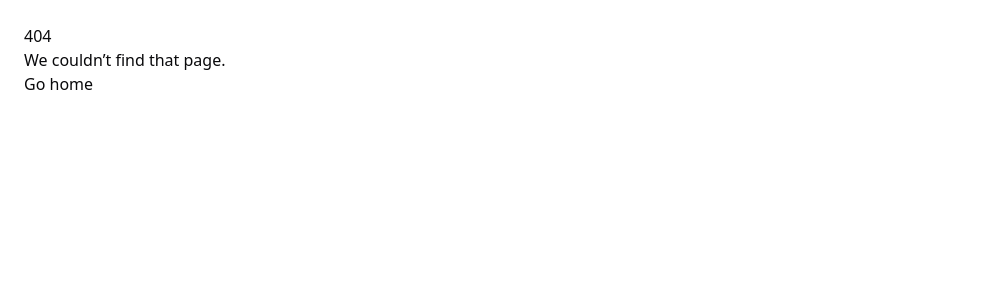
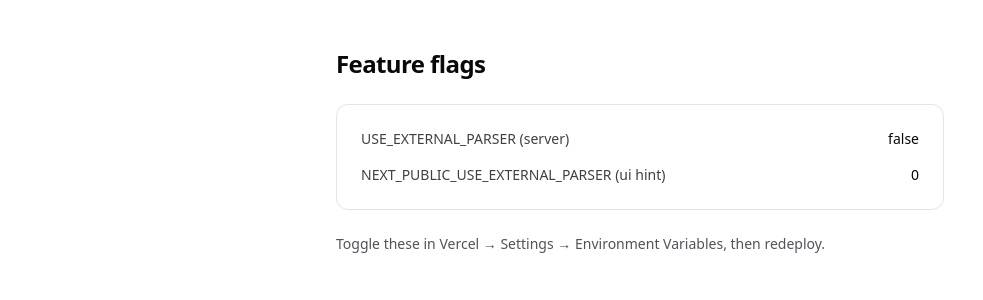
Before and after one commit to josephchalifoux/WestlawAI, a Next.js app: page /debug/flags in a window 1280 px wide. Before the commit this address had no page. Shown: the top 300 px of the page, without its empty margins (0-983 px from the left). Built offline with nearby package versions, Linux system fonts and the light colour scheme.

Commit message:
Create page.tsx

```diff
--- /dev/null
+++ b/app/debug/flags/page.tsx
@@ -0,0 +1,31 @@
+// app/debug/flags/page.tsx
+import { flags } from '../../../lib/flags';
+
+export const metadata = { title: 'Flags • WestlawAI' };
+
+export default function FlagsPage() {
+  return (
+    <main className="mx-auto w-full max-w-2xl px-6 sm:px-8 py-12">
+      <h1 className="text-2xl font-semibold tracking-tight">Feature flags</h1>
+      <div className="mt-6 rounded-xl border border-zinc-200 p-6">
+        <dl className="space-y-4">
+          <div className="flex items-center justify-between">
+            <dt className="text-sm text-zinc-700">USE_EXTERNAL_PARSER (server)</dt>
+            <dd className="text-sm font-medium">
+              {flags.useExternalParser ? 'true' : 'false'}
+            </dd>
+          </div>
+          <div className="flex items-center justify-between">
+            <dt className="text-sm text-zinc-700">NEXT_PUBLIC_USE_EXTERNAL_PARSER (ui hint)</dt>
+            <dd className="text-sm font-medium">
+              {flags.useExternalParserPublic ? '1' : '0'}
+            </dd>
+          </div>
+        </dl>
+      </div>
+      <p className="mt-6 text-sm text-zinc-600">
+        Toggle these in Vercel → Settings → Environment Variables, then redeploy.
+      </p>
+    </main>
+  );
+}
```
